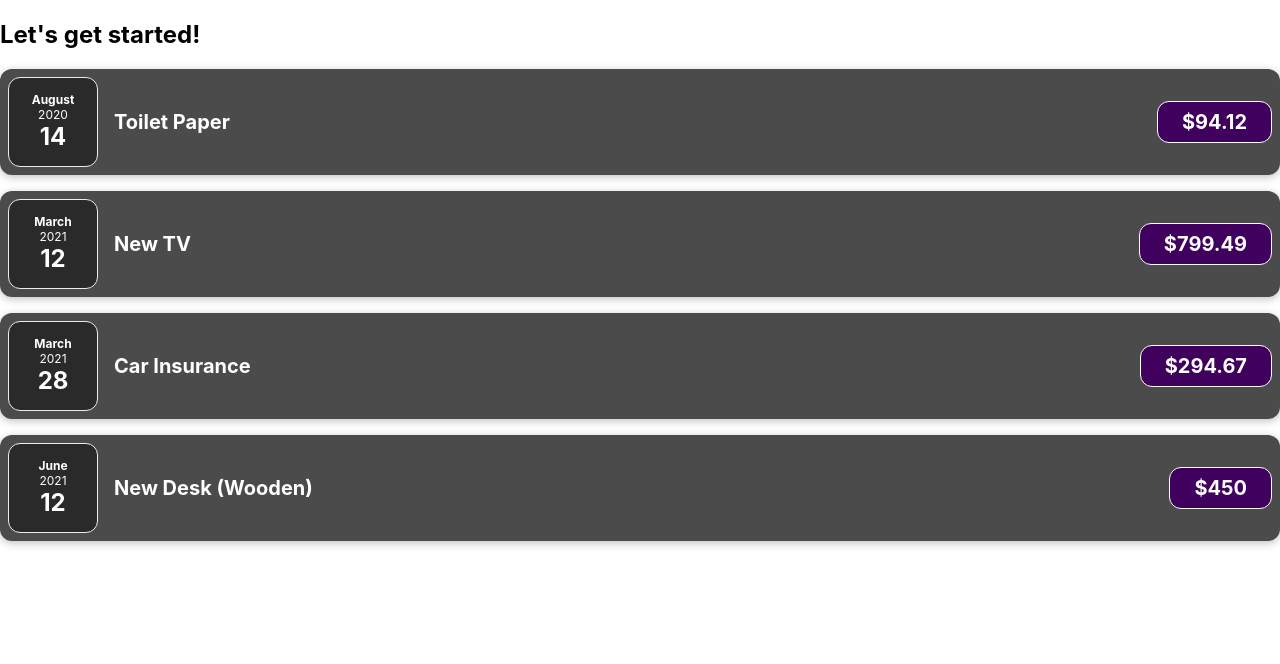
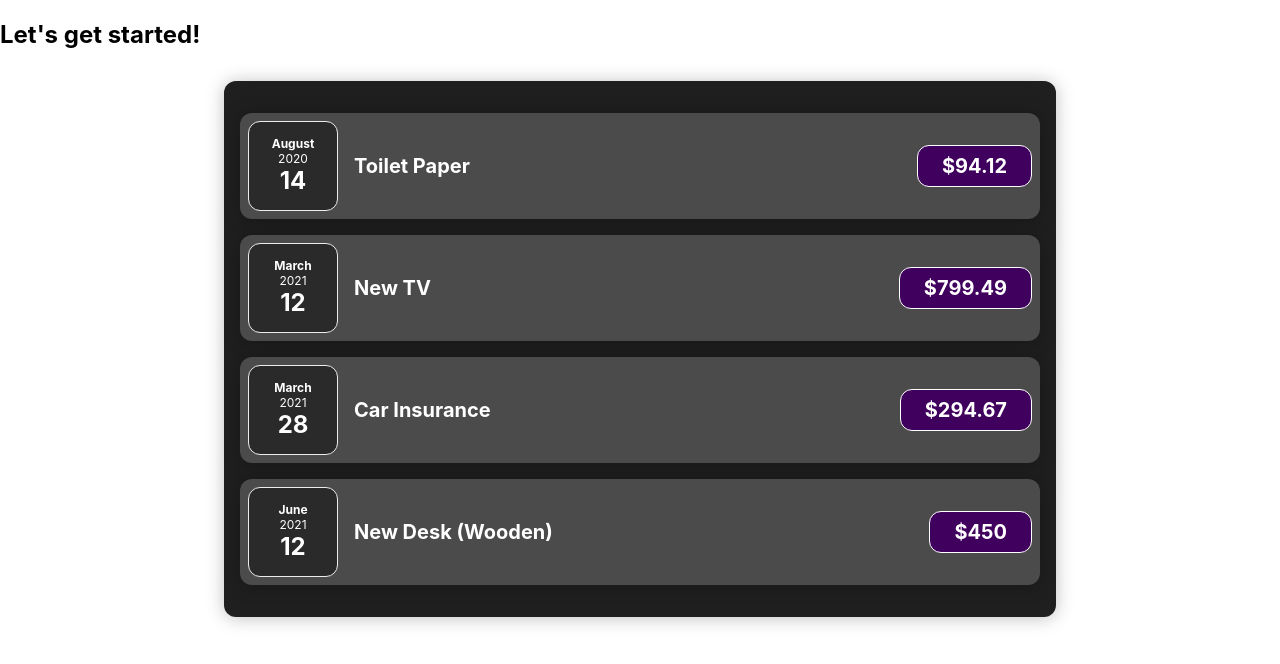
Before and after one commit to ljsToha/udemyReact_01_Expense, a React (Create React App) app: page / in a window 1280 px wide. Shown: the top 664 px of the page. Built offline with nearby package versions, Linux system fonts and the light colour scheme.

Commit message:
prop, children prop
prop, children prop

```diff
--- a/src/App.js
+++ b/src/App.js
@@ -1,6 +1,7 @@
-import ExpenseItem from './components/ExpenseItem';
+import React from 'react';
+import Expenses from './components/Expenses';
 
-function App() {
+const App = () => {
   const expenses = [
     {
       id: 'e1',
@@ -25,15 +26,12 @@
   return (
     <div>
       <h2>Let's get started!</h2>
-      {expenses.map((n) => (
+      <Expenses items={expenses} />
+      {/* {expenses.map((n) => (
         <ExpenseItem title={n.title} amount={n.amount} date={n.date} />
-      ))}
-      {/* <ExpenseItem title={expenses[0].title} amount={expenses[0].amount} date={expenses[0].date} />
-      <ExpenseItem title={expenses[1].title} amount={expenses[1].amount} date={expenses[1].date} />
-      <ExpenseItem title={expenses[2].title} amount={expenses[2].amount} date={expenses[2].date} />
-      <ExpenseItem title={expenses[3].title} amount={expenses[3].amount} date={expenses[3].date} /> */}
+      ))} */}
     </div>
   );
-}
+};
 
 export default App;
--- /dev/null
+++ b/src/components/Card.css
@@ -0,0 +1,4 @@
+.card {
+  border-radius: 12px;
+  box-shadow: 0 1px 18px rgba(0, 0, 0, 0.25);
+}
--- /dev/null
+++ b/src/components/Card.js
@@ -0,0 +1,8 @@
+import React from 'react';
+import './Card.css';
+const Card = (props) => {
+  const classes = 'card ' + props.className;
+  return <div className={classes}>{props.children}</div>;
+};
+
+export default Card;
--- a/src/components/ExpenseItem.css
+++ b/src/components/ExpenseItem.css
@@ -2,10 +2,8 @@
   display: flex;
   justify-content: space-between;
   align-items: center;
-  box-shadow: 0 2px 8px rgba(0, 0, 0, 0.25);
   padding: 0.5rem;
   margin: 1rem 0;
-  border-radius: 12px;
   background-color: #4b4b4b;
 }
 
--- a/src/components/ExpenseItem.js
+++ b/src/components/ExpenseItem.js
@@ -1,16 +1,17 @@
 import React from 'react';
+import Card from './Card';
 import ExpenseDate from './ExpenseDate';
 import './ExpenseItem.css';
 
 const ExpenseItem = (props) => {
   return (
-    <div className='expense-item'>
+    <Card className='expense-item'>
       <ExpenseDate date={props.date} />
       <div className='expense-item__description'>
         <h2>{props.title}</h2>
         <div className='expense-item__price'>${props.amount}</div>
       </div>
-    </div>
+    </Card>
   );
 };
 
--- /dev/null
+++ b/src/components/Expenses.css
@@ -0,0 +1,7 @@
+.expenses {
+  padding: 1rem;
+  background-color: rgb(31, 31, 31);
+  margin: 2rem auto;
+  width: 50rem;
+  max-width: 95%;
+}
--- /dev/null
+++ b/src/components/Expenses.js
@@ -0,0 +1,17 @@
+import React from 'react';
+import Card from './Card';
+import ExpenseItem from './ExpenseItem';
+import './Expenses.css';
+
+const Expenses = (props) => {
+  return (
+    <Card className='expenses'>
+      <ExpenseItem title={props.items[0].title} amount={props.items[0].amount} date={props.items[0].date} />
+      <ExpenseItem title={props.items[1].title} amount={props.items[1].amount} date={props.items[1].date} />
+      <ExpenseItem title={props.items[2].title} amount={props.items[2].amount} date={props.items[2].date} />
+      <ExpenseItem title={props.items[3].title} amount={props.items[3].amount} date={props.items[3].date} />
+    </Card>
+  );
+};
+
+export default Expenses;
```
